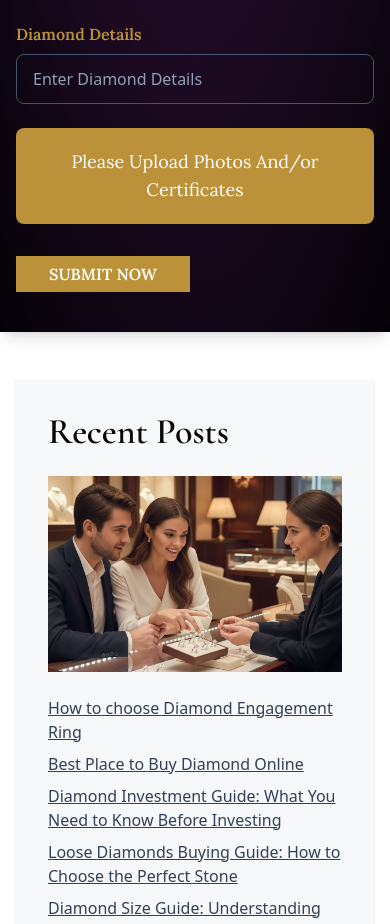
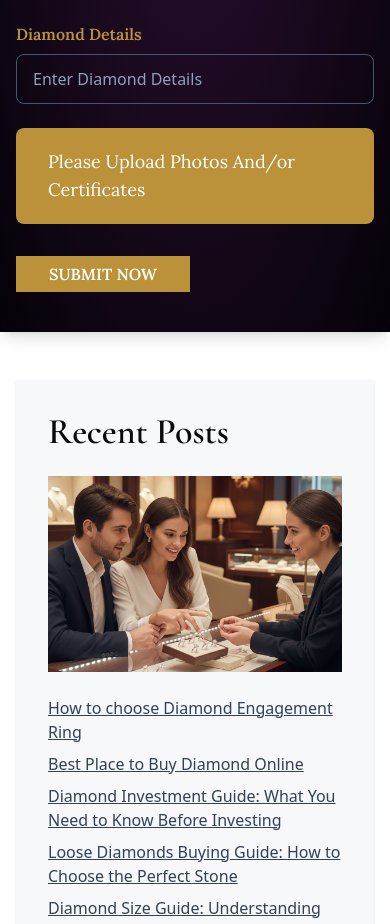
Before and after one commit to Yudee-19/uniglodiamonds, a Next.js app: page /the-best-price-for-your-diamonds in a window 390 px wide. Shown: the part 3682-4606 px from the top of the page. Built offline with nearby package versions, Linux system fonts and the light colour scheme.

Commit message:
updated the filepicker

```diff
--- a/src/app/(services)/the-best-price-for-your-diamonds/page.tsx
+++ b/src/app/(services)/the-best-price-for-your-diamonds/page.tsx
@@ -177,12 +177,15 @@ const page = () => {
                         </div>
                         {/* Upload Button */}
                         <div className="md:col-span-2 flex justify-end">
-                            <button
-                                type="button"
-                                className="bg-primary text-white font-lora px-8 py-5 rounded-md text-lg w-full md:w-auto"
-                            >
+                            <label className="bg-primary text-white font-lora px-8 py-5 rounded-md text-lg w-full md:w-auto cursor-pointer flex items-center justify-center">
                                 Please Upload Photos And/or Certificates
-                            </button>
+                                <input
+                                    type="file"
+                                    multiple
+                                    className="hidden"
+                                    accept="image/*,application/pdf"
+                                />
+                            </label>
                         </div>
                         {/* Submit Button */}
                         <div className="md:col-span-2 flex justify-start mt-2">
```
